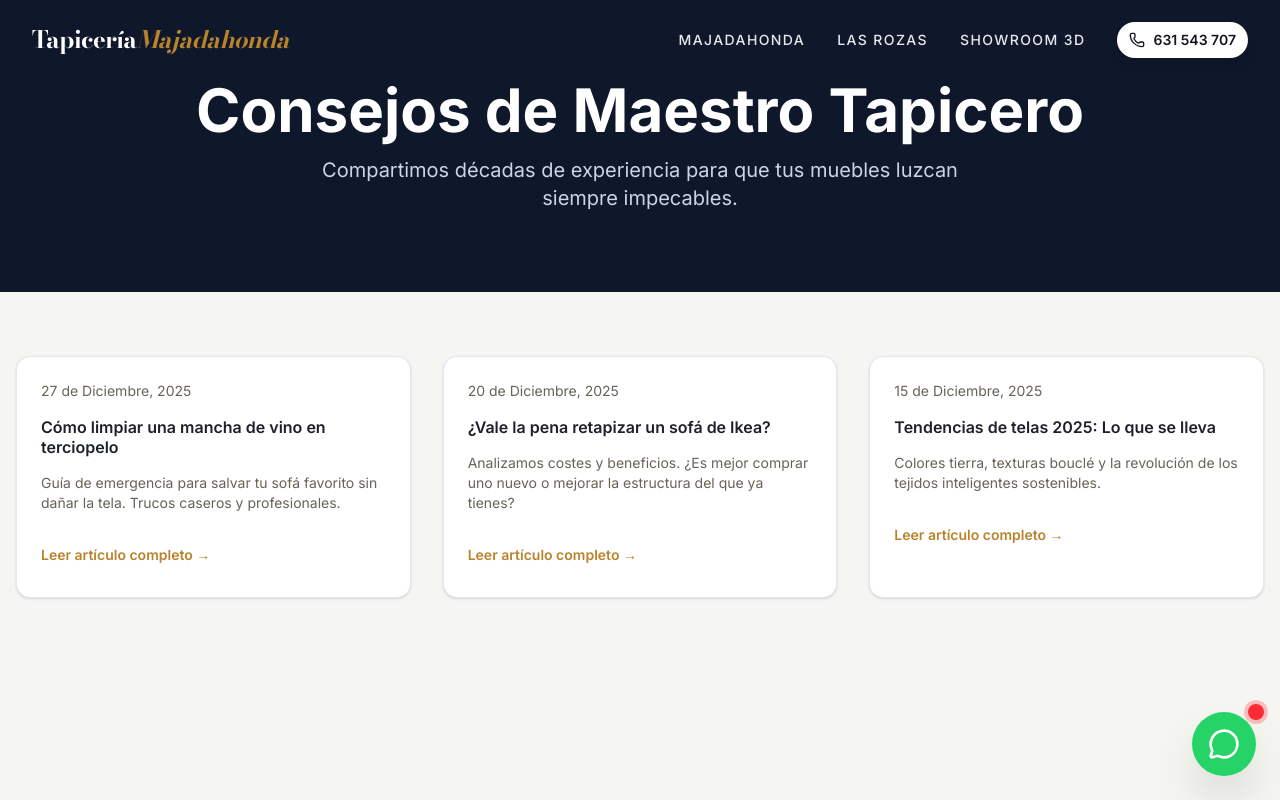
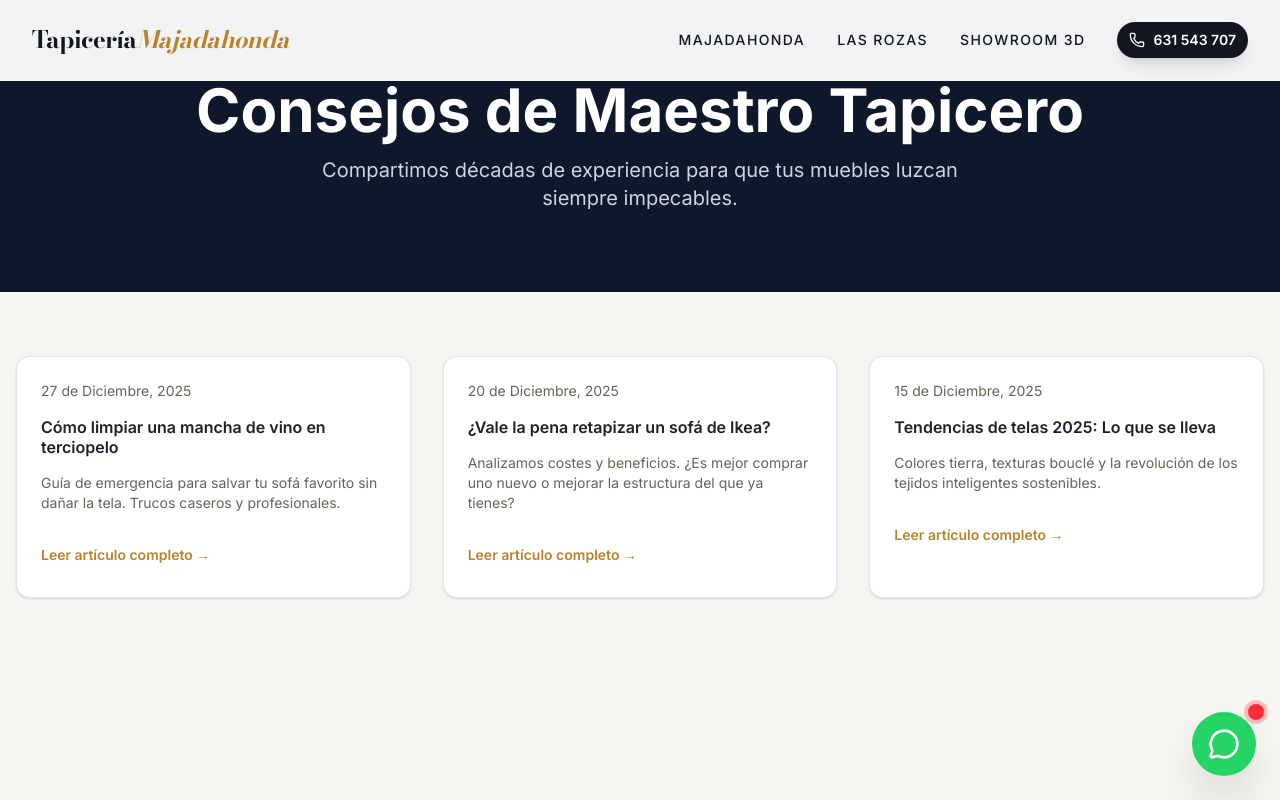
Before and after one commit to WasFi99/Tapiceria-Majadahonda, a Next.js app: page /blog in a window 1280 px wide. Shown: the top 800 px of the page. Built offline with nearby package versions, Linux system fonts and the light colour scheme.

Commit message:
fix: add servicios, blog, and marketing pages to light page detection for header

```diff
--- a/components/layout/Header.tsx
+++ b/components/layout/Header.tsx
@@ -17,8 +17,11 @@ export function Header() {
     const [prevScroll, setPrevScroll] = React.useState(0);
     const [isScrolled, setIsScrolled] = React.useState(false);
 
-    // Force "scrolled" style (dark text) on light pages like showroom
-    const isLightPage = pathname === "/showroom";
+    // Force "scrolled" style (dark text) on light pages without dark hero
+    const isLightPage = pathname === "/showroom" ||
+        pathname?.startsWith("/servicios") ||
+        pathname?.startsWith("/tapicero-") ||
+        pathname?.startsWith("/blog");
 
     useMotionValueEvent(scrollY, "change", (latest) => {
         setIsScrolled(latest > 20);
```
